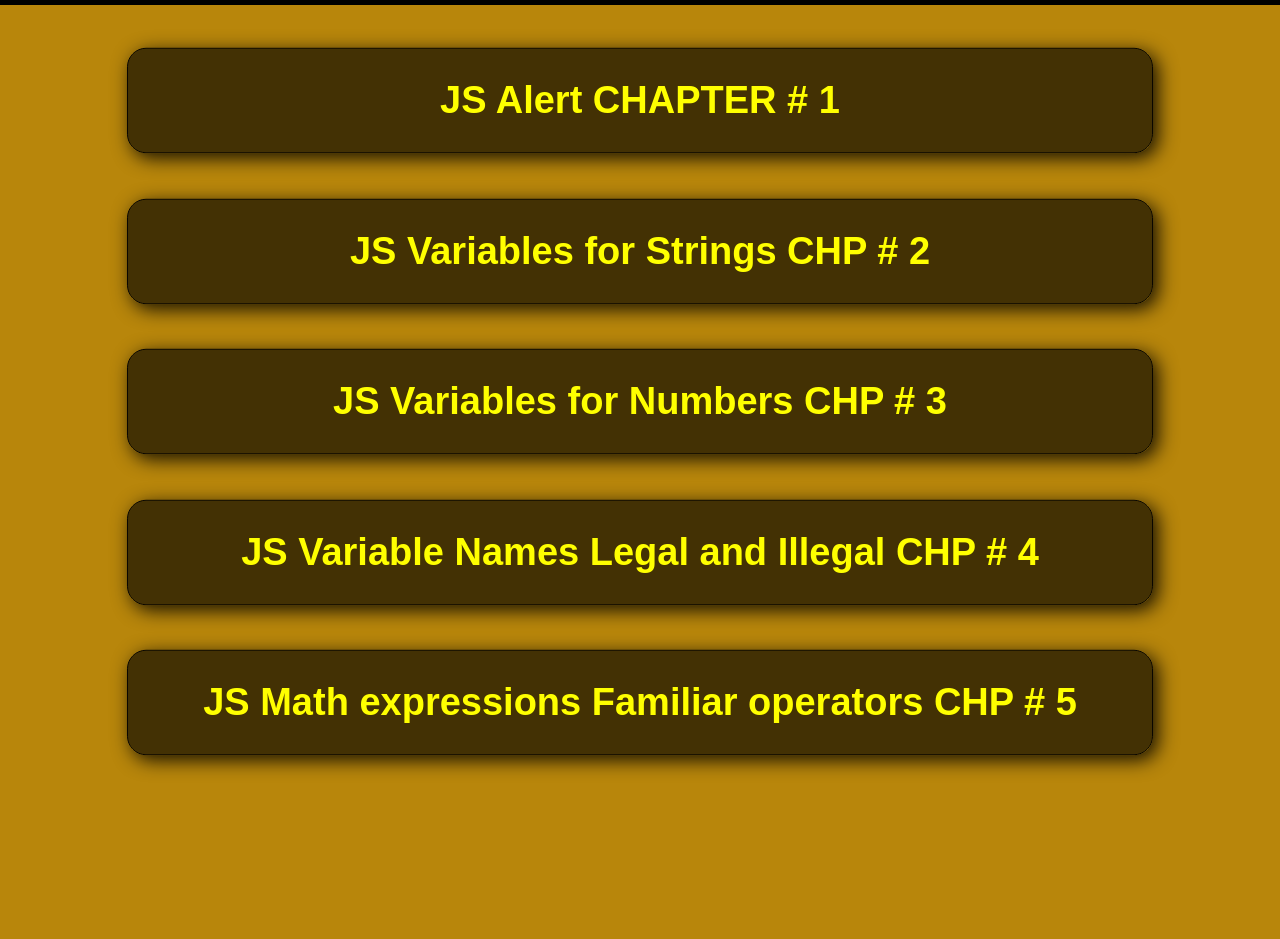
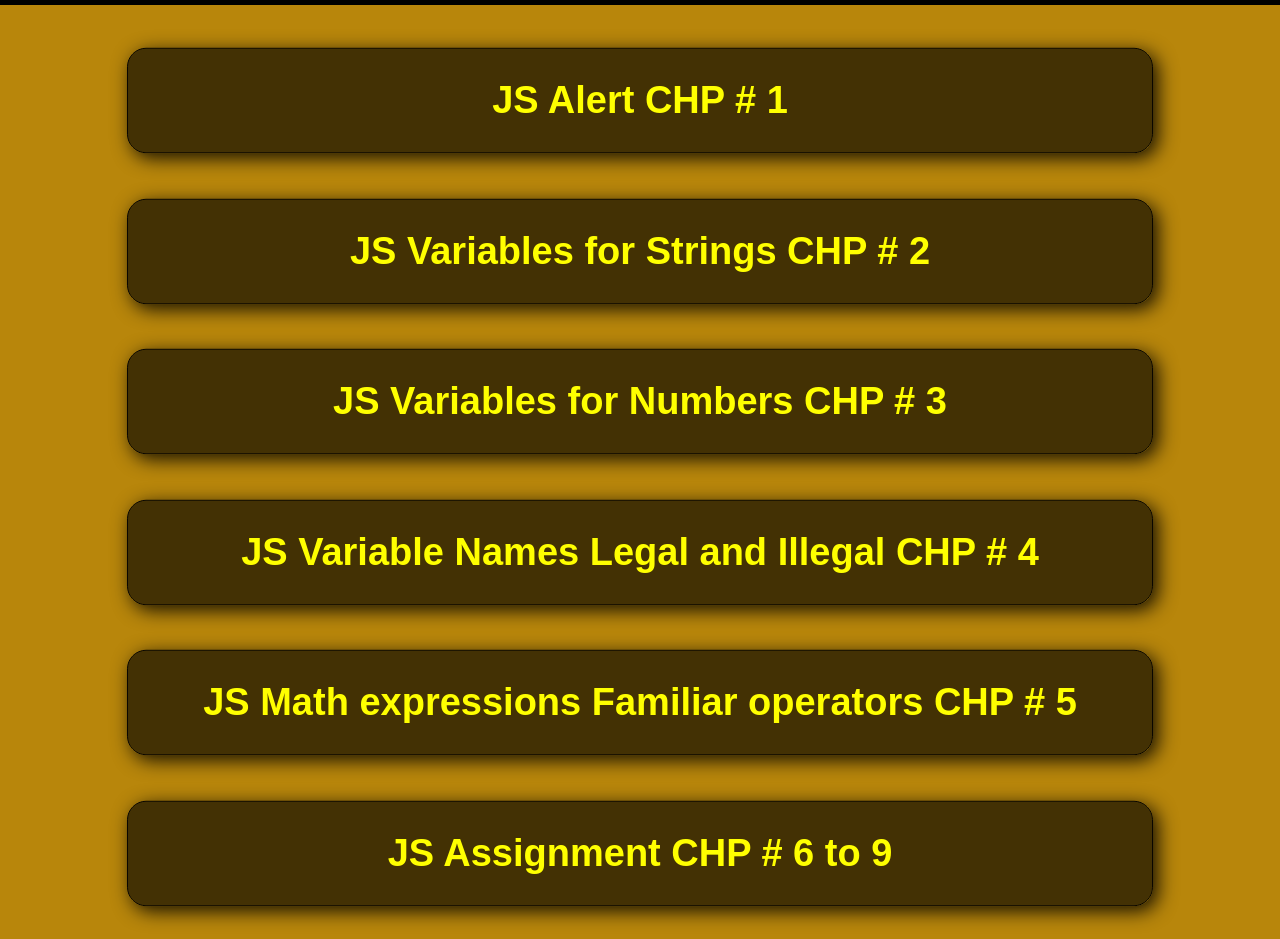
Before and after one commit to DeveloperAqeel/SMIT-JS-Assignment, a plain HTML site: page index.html in a window 1280 px wide. Shown: the part 65-1004 px from the top of the page. Before the commit the page ends 853 px from the top, so only its background shows below. Drawn offline with Linux system fonts and the light colour scheme.

Commit message:
js chapter 6 to 11 updating

```diff
--- a/Style.css
+++ b/Style.css
@@ -95,6 +95,17 @@ body{
     font-size: 20px;
     text-align: center;
 }
+.box6{
+    background-color: rgba(0, 0, 0, 0.637);
+    border: 1px solid black;
+    border-radius: 20px;
+    padding: 5px 20px;
+    box-shadow: 5px 5px 20px rgba(0, 0, 0, 0.9);
+    font-size: 20px;
+    text-align: center;
+    animation: Badgetransform 1.0s ease-in-out infinite alternate;
+
+}
 a{
     width: 100%;
     padding: 10px 0;
--- a/index.html
+++ b/index.html
@@ -18,11 +18,12 @@
         </ul>
     </nav>
     <div class="main">
-        <a href="chp1.html"><div class="box1"> <h1>JS Alert  CHAPTER # 1</h1></div></a>
+        <a href="chp1.html"><div class="box1"><h1>JS Alert  CHP # 1</h1></div></a>
         <a href="chp2.html"><div class="box2"><h1>JS Variables for Strings CHP # 2</h1></div></a>
         <a href="chp3.html"><div class="box3"><h1>JS Variables for Numbers CHP # 3</h1></div></a>
         <a href="chp4.html"><div class="box4"><h1>JS Variable Names Legal and Illegal CHP # 4</h1></div></a>
         <a href="chp5.html"><div class="box5"><h1>JS Math expressions Familiar operators CHP # 5</h1></div></a>
+        <a href="chp 6 to 9.html"><div class="box6"><h1>JS Assignment CHP # 6 to 9</h1></div></a>
     </div>
     <script src="Script.js"></script>
 </body>
--- /dev/null
+++ b/scriptchp 6 to 9.js
@@ -0,0 +1,6 @@
+// my number
+let num = "10";
+// my calculation
+alert("my value is 10")
+let cal1 = alert("my value is updated: " + ++num) ; // updated now 11
+let cal2 = alert("Now my value is: " + cal1++ )
```
Also changed, not shown: chp 6 to 9.html (added, +14 -0 lines).
